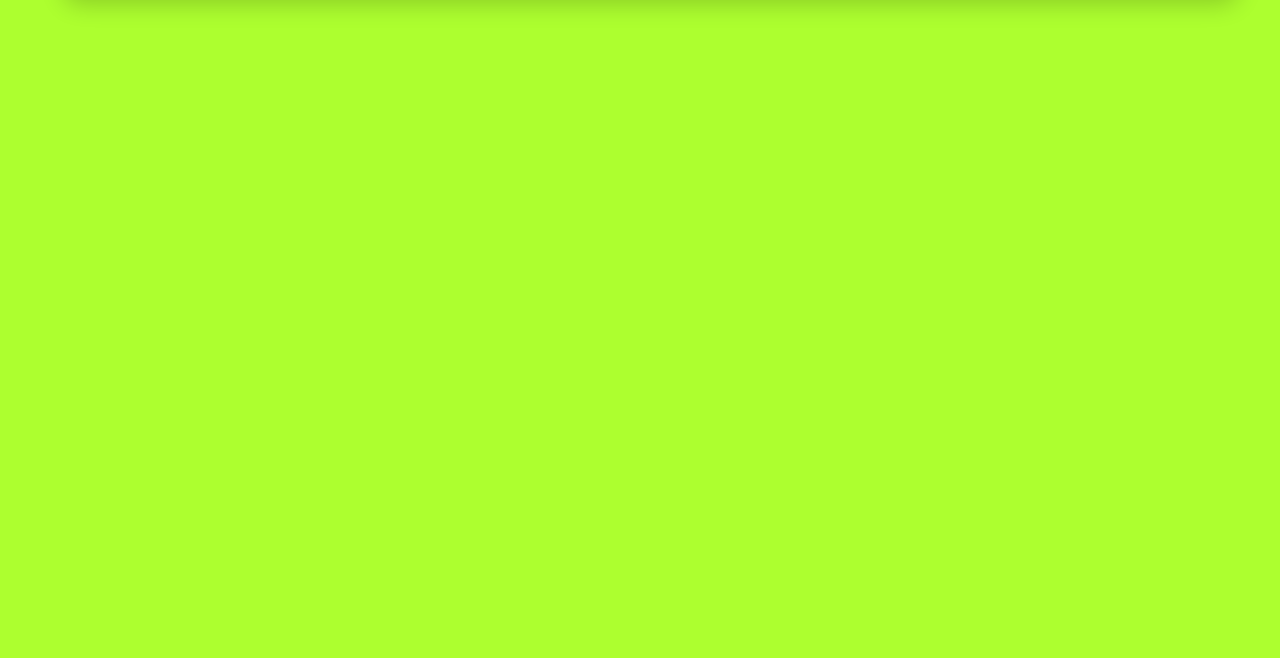
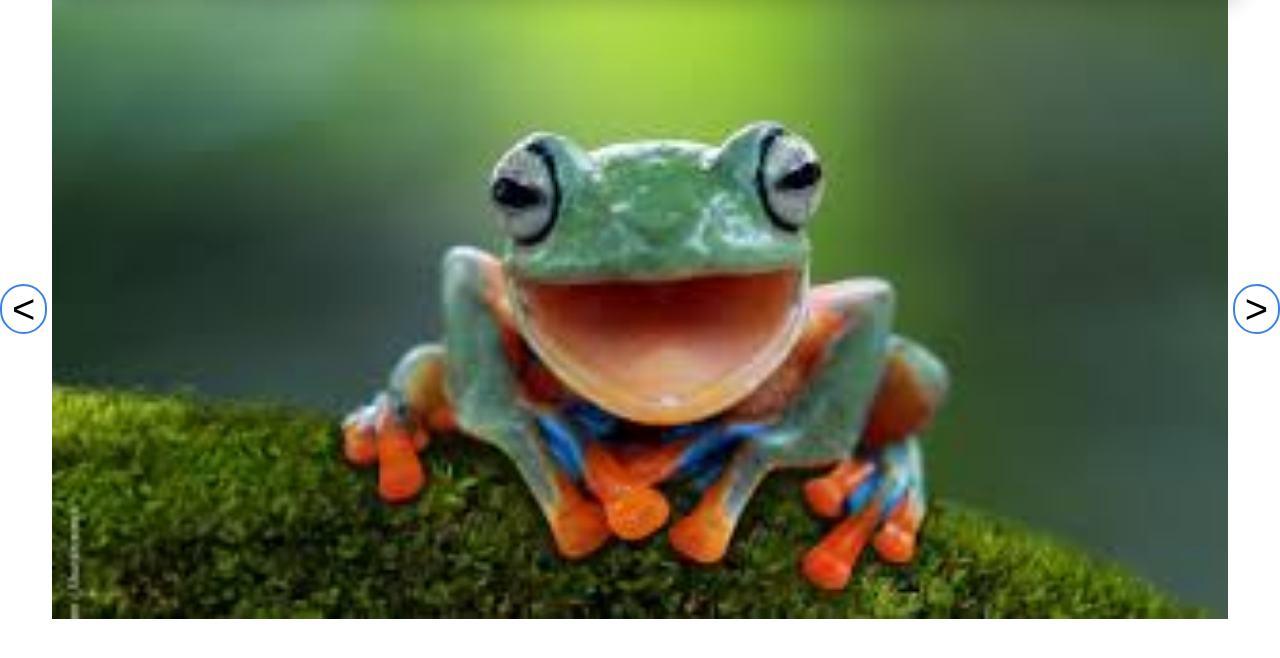
Before and after one commit to StefanoLosio/Grest-Oratorio-sito, a plain HTML site: page index.html in a window 1280 px wide. Shown: the part 166-824 px from the top of the page. Drawn offline with Linux system fonts and the light colour scheme.

Commit message:
implementato lo slider di immagini

```diff
--- a/index.html
+++ b/index.html
@@ -4,6 +4,7 @@
         <title>Parrocchia Villaggio Sereno</title>
         <link rel="stylesheet" href="style.css">
         <script src="navBar.js" defer></script>
+        <script src="slider.js" defer></script>
         <link href="https://fonts.googleapis.com/css2?family=Varela+Round&display=swap" rel="stylesheet">
 
     </head>
@@ -65,7 +66,15 @@
         </div>
     </body>
     <section id="riempimento"></section>
-    <section id="scroll-info"></section>
+    <section id="scroll-info">
+        <button id="prec" onclick="precedente()"><</button>
+        <div id="img">
+            <img src="images/immagine1.jpeg">
+            <img src="images/immagine2.jpeg">
+            <img src="images/immagine3.jpeg">
+        </div>
+        <button id="succ" onclick="successiva()">></button>
+    </section>
     <section id="proposte"></section>
     <section id="orari"></section>
     <section id="footer"></section>
--- /dev/null
+++ b/slider.js
@@ -0,0 +1,40 @@
+const numImg=3;
+let imgCorrente=1;
+const timer = 4500;
+
+function successiva() {
+    imgCorrente++;
+    if(imgCorrente>numImg){
+        imgCorrente=1;
+    }
+    for(let i=1; i<=numImg; i++){
+        if(i!=imgCorrente) {
+            document.querySelector("#img img:nth-child(" + i +")").style.display = "none";
+        }
+        else {
+            document.querySelector("#img img:nth-child(" + i +")").style.display = "block";
+        }
+    }
+    clearInterval(intervalID);
+    intervalID = setInterval(successiva,timer);
+}
+
+function precedente() {
+    imgCorrente--;
+    if(imgCorrente==0){
+        imgCorrente=numImg;
+    }
+    for(let i=1; i<=numImg; i++){
+        if(i!=imgCorrente) {
+            document.querySelector("#img img:nth-child(" + i +")").style.display = "none";
+        }
+        else {
+            document.querySelector("#img img:nth-child(" + i +")").style.display = "block";
+        }
+    }
+    clearInterval(intervalID);
+    intervalID = setInterval(successiva,timer);
+}
+
+
+let intervalID = setInterval(successiva,timer);
--- a/style.css
+++ b/style.css
@@ -201,5 +201,40 @@ nav button:hover {
 #scroll-info {
     width: 100%;
     height: 700px;
-    background-color: greenyellow;
+    display: flex;
+    align-items: center;
+    justify-content: center;
+    overflow: hidden;
+    gap: 5px;
 }
+
+#scroll-info button {
+    width: 50px;
+    height: 50px;
+    background-color: transparent;
+    border: solid rgb(59, 130, 230) 2px;
+    border-radius: 25px;
+    font-size: 40px;
+    cursor: pointer;
+    outline: none;
+    transition: all 0.1s ease-in-out;
+    z-index: 100;
+}
+#scroll-info button:hover {
+    transform: scale(1.05);
+}
+#scroll-info button:active {
+    transform: scale(0.95);
+}
+
+#img {
+    width: 100%;
+}
+#img img {
+    width: 100%;
+    display: none;
+}
+
+#img img:nth-child(1) {
+    display: block;
+}
```
